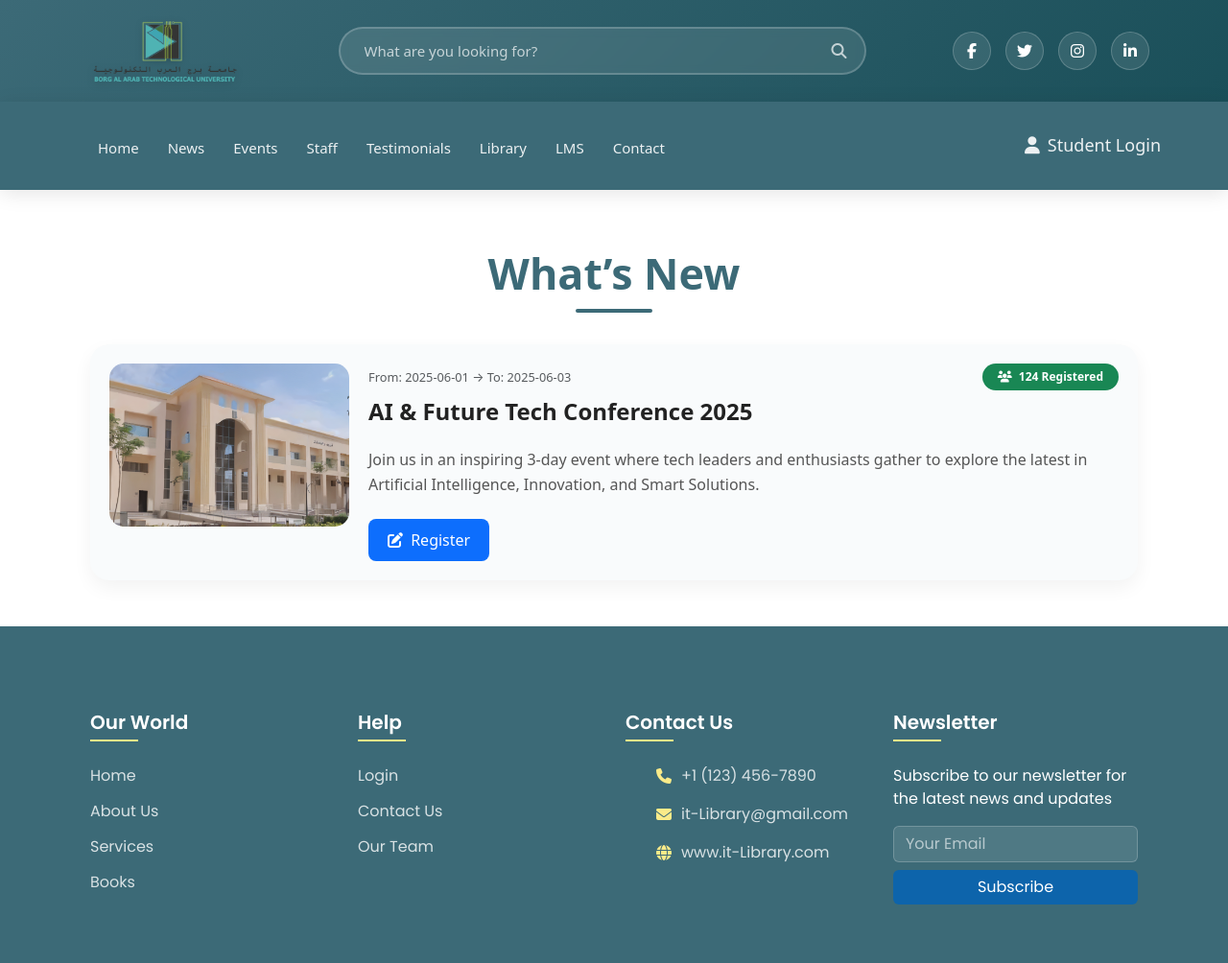
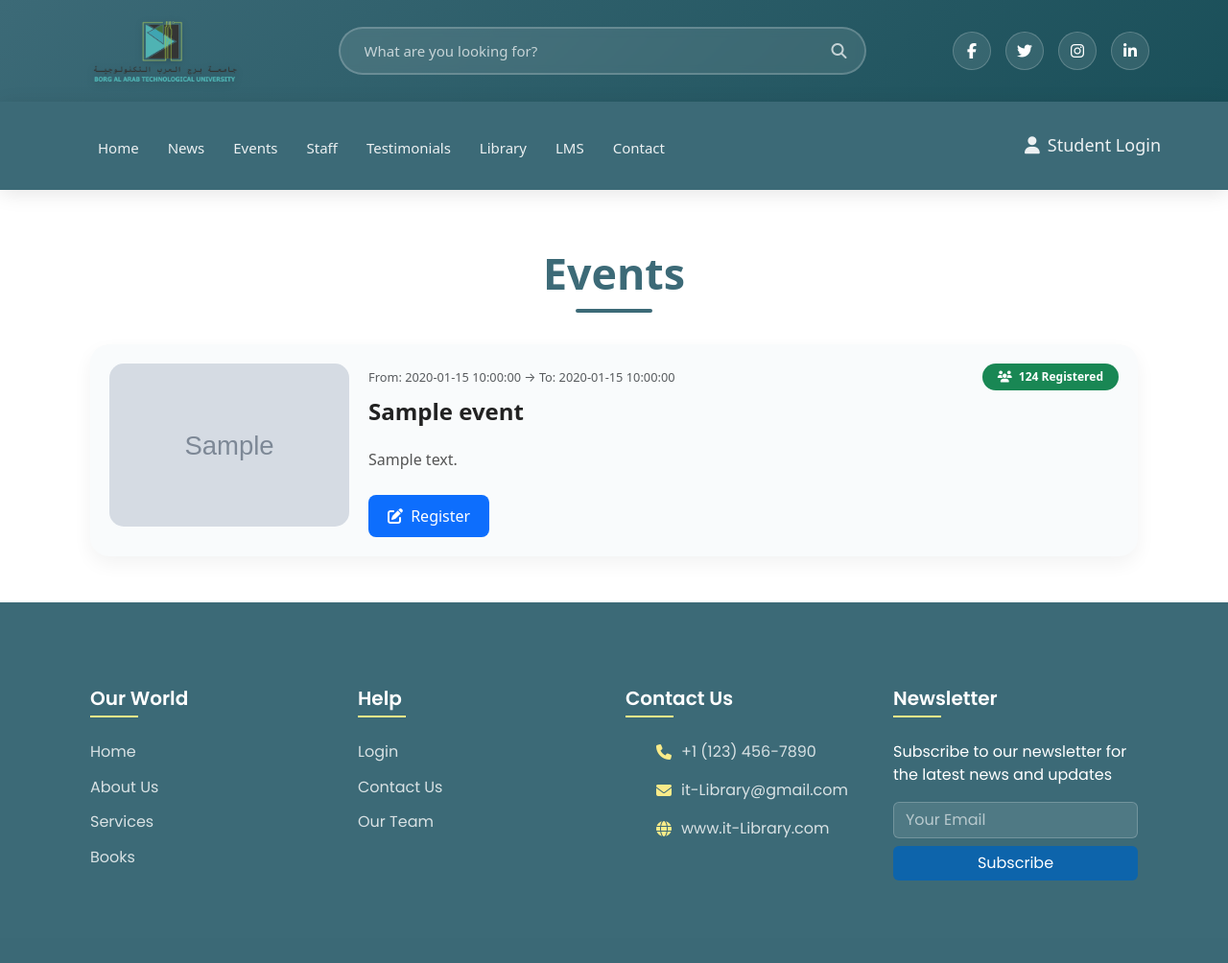
Before and after one commit to fathallah7/University-Informative-Website, a PHP site: page /pages/events.php in a window 1280 px wide. Shown: the whole page at 96% size. After the commit the page ends 918 px from the top, so only its background shows below. Run offline with PHP 8.4, Linux system fonts and the light colour scheme; tables that the repository leaves empty or names only in its code hold one stand-in row (values such as "Sample post"); grey boxes marked "Sample" are stand-in pictures; some libraries are stand-ins or nearby versions.

Commit message:
event Show For User

```diff
--- a/class/class.php
+++ b/class/class.php
@@ -85,6 +85,14 @@
         $books = "SELECT * FROM `library`";
         $booksResult = mysqli_query($conn , $books);
         return $booksResult;
+    }
+
+
+    public function ShowEvents() {
+        require_once('../includes/conn.php');
+        $events = "SELECT * FROM `events`";
+        $eventsResult = mysqli_query($conn , $events);
+        return $eventsResult;
     }
 
 
--- a/pages/events.php
+++ b/pages/events.php
@@ -24,27 +24,34 @@
     ?>
 
     <section class="section">
-        <h2 class="section-title">What’s New</h2>
+        <h2 class="section-title">Events</h2>
         <div class="news">
             <div class="container my-5">
 
 
                 <div class="container my-5">
 
+                <?php
+        $subscriber = new Subscriber();
+        $rowData = $subscriber->ShowEvents();
+
+        while ($row = mysqli_fetch_assoc($rowData)) {
+        ?>
+
                     <div class="event-card">
-    <img src="../assets/imgs/college2.png" alt="Event">
+                        <img src="../admin/back/<?php echo $row['image']; ?>" alt="Event">
 
                         <div class="event-details w-100">
                             <div class="d-flex justify-content-between align-items-center">
-            <small class="text-muted">From: 2025-06-01 → To: 2025-06-03</small>
+                                <small class="text-muted">From: <?php echo $row['start_date']; ?> → To: <?php echo $row['end_date']; ?></small>
                                 <span class="badge bg-success px-3 py-2 rounded-pill">
                                     <i class="fa fa-users me-1"></i> 124 Registered
                                 </span>
                             </div>
 
-        <h4 class="mt-2">AI & Future Tech Conference 2025</h4>
+                            <h4 class="mt-2"><?php echo $row['title']; ?></h4>
                             <p>
-            Join us in an inspiring 3-day event where tech leaders and enthusiasts gather to explore the latest in Artificial Intelligence, Innovation, and Smart Solutions.
+                            <?php echo $row['content']; ?>
                             </p>
 
                             <button class="register-btn mt-2">
@@ -52,6 +59,10 @@
                             </button>
                         </div>
                     </div>
+
+                <?php
+                }
+                ?>
 
 
                 </div>
```
Lines whose indentation alone changed are shown as unchanged.
